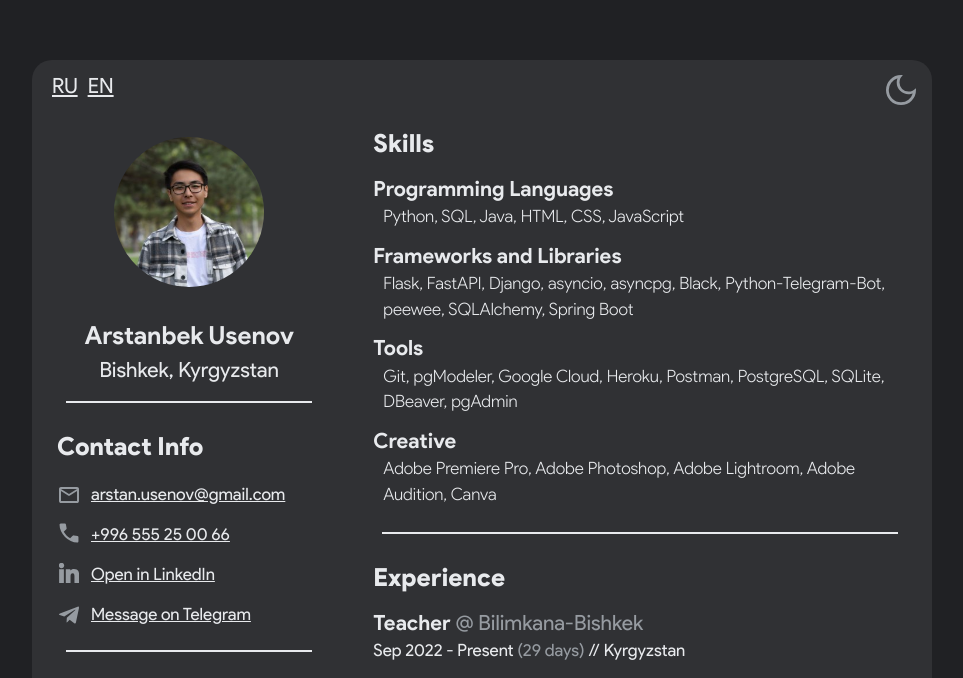
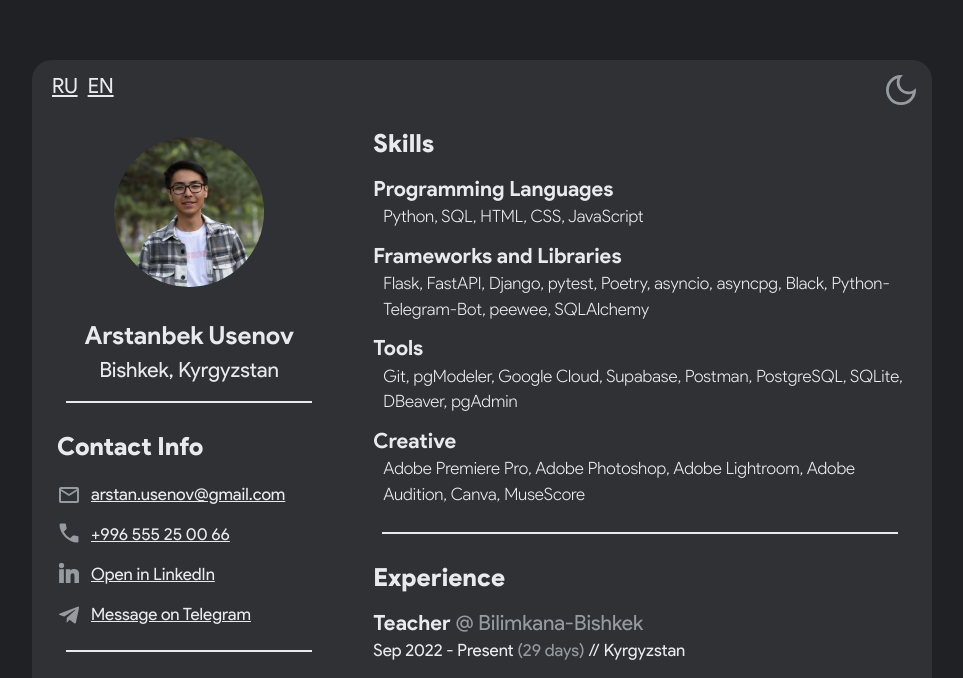
Before and after one commit to Barnacle322/cv-gcloud, a Flask app: page / in a window 1280 px wide. Shown: the top 678 px of the page, without its empty margins (158-1121 px from the left). Run offline with Flask 2, Linux system fonts and the light colour scheme.

Commit message:
Update skill info
* Update home.html

* Update home_ru.html

```diff
--- a/server/src/templates/home.html
+++ b/server/src/templates/home.html
@@ -143,22 +143,22 @@
 
                 <div class="skill">
                     <div class="skill-category">Programming Languages</div>
-                    <div class="skill-description">Python, SQL, Java, HTML, CSS, JavaScript</div>
+                    <div class="skill-description">Python, SQL, HTML, CSS, JavaScript</div>
                 </div>
 
                 <div class="skill">
                     <div class="skill-category">Frameworks and Libraries</div>
-                    <div class="skill-description">Flask, FastAPI, Django, asyncio, asyncpg, Black, Python-Telegram-Bot, peewee, SQLAlchemy, Spring Boot</div>
+                    <div class="skill-description">Flask, FastAPI, Django, pytest, Poetry, asyncio, asyncpg, Black, Python-Telegram-Bot, peewee, SQLAlchemy</div>
                 </div>
 
                 <div class="skill">
                     <div class="skill-category">Tools</div>
-                    <div class="skill-description">Git, pgModeler, Google Cloud, Heroku, Postman, PostgreSQL, SQLite, DBeaver, pgAdmin</div>
+                    <div class="skill-description">Git, pgModeler, Google Cloud, Supabase, Postman, PostgreSQL, SQLite, DBeaver, pgAdmin</div>
                 </div>
 
                 <div class="skill">
                     <div class="skill-category">Creative</div>
-                    <div class="skill-description">Adobe Premiere Pro, Adobe Photoshop, Adobe Lightroom, Adobe Audition, Canva </div>
+                    <div class="skill-description">Adobe Premiere Pro, Adobe Photoshop, Adobe Lightroom, Adobe Audition, Canva, MuseScore</div>
                 </div>
             </div>
             <div class="linedivider"></div>
```
Also changed, not shown: server/src/templates/home_ru.html (+4 -4 lines).
